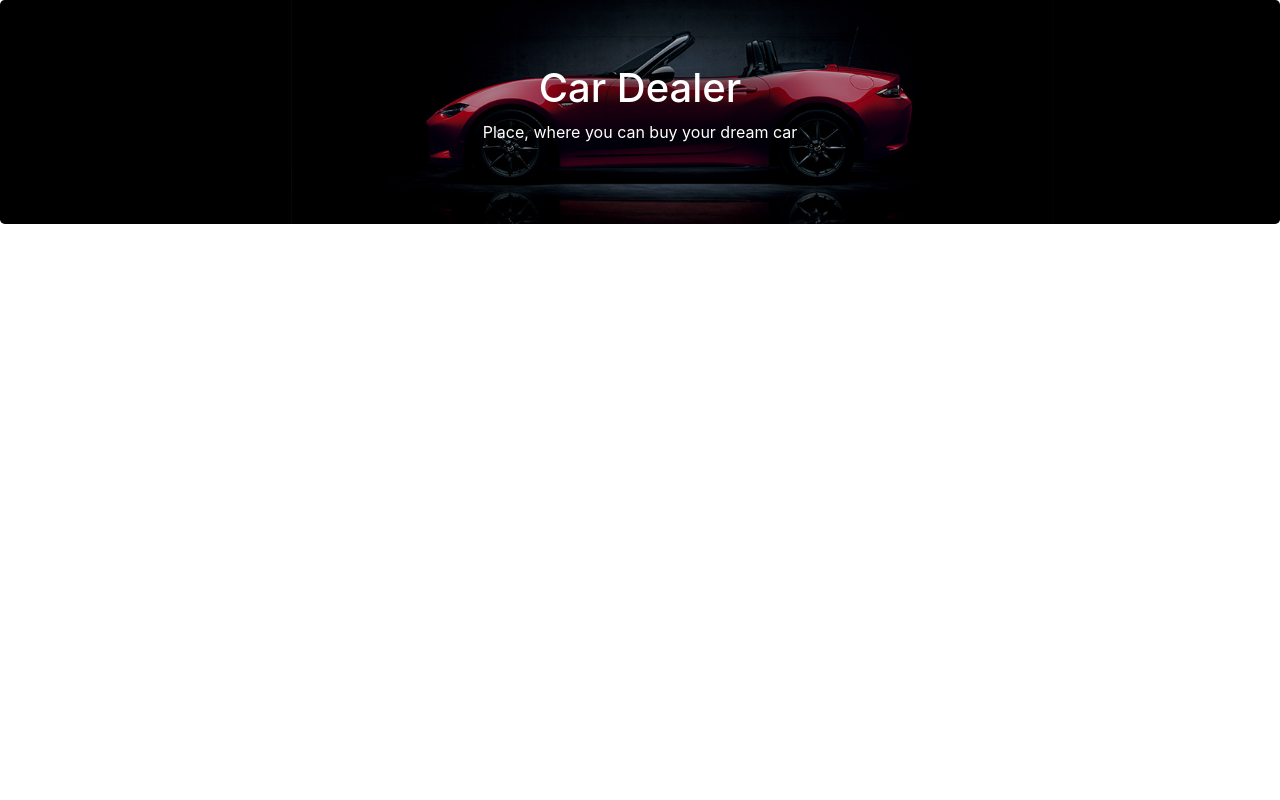
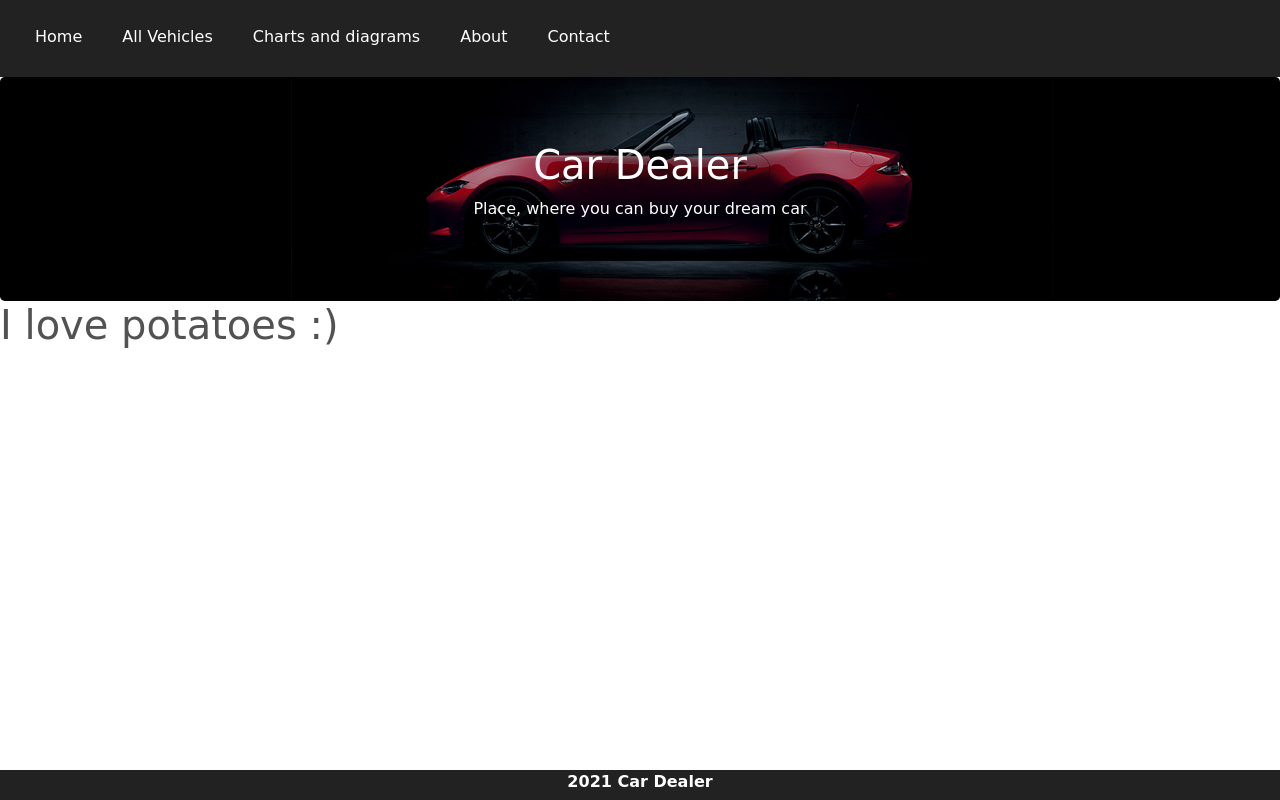
Before and after one commit to c-bool/BAI_komis_samochodowy, a Vue app: page /About in a window 1280 px wide. Built offline with nearby package versions, Linux system fonts and the light colour scheme.

Commit message:
Navbar with vue router added

```diff
--- a/package.json
+++ b/package.json
@@ -16,6 +16,7 @@
     "chart.js": "^3.1.1",
     "core-js": "^3.6.5",
     "vue": "^3.0.0",
+    "vue-router": "^4.0.6",
     "vue-template-compiler": "^2.6.12"
   },
   "devDependencies": {
@@ -25,7 +26,8 @@
     "@vue/compiler-sfc": "^3.0.0",
     "babel-eslint": "^10.1.0",
     "eslint": "^6.7.2",
-    "eslint-plugin-vue": "^7.0.0"
+    "eslint-plugin-vue": "^7.0.0",
+    "vue-loader-v16": "^16.0.0-beta.5.4"
   },
   "eslintConfig": {
     "root": true,
--- a/src/App.vue
+++ b/src/App.vue
@@ -1,18 +1,28 @@
 <template>
-  <div id="app">
+  <body>
+    <header>
+      <Navbar />
+    </header>
     <Header />
-  </div>
+    <router-view></router-view>
+    <Footer />
+  </body>
 </template>
+
 
 <script>
 import Header from "./components/Header.vue";
+import Footer from "./components/Footer.vue";
+import Navbar from "./components/Navbar.vue";
 
 export default {
-  name: 'App',
+  name: "App",
   components: {
-    Header
-  }
-}
+    Header,
+    Footer,
+    Navbar,
+  },
+};
 </script>
 
 
@@ -24,9 +34,22 @@ html {
 }
 body {
   margin-bottom: 60px;
+  font-family: "Comic Sans MS", "Comic Sans", cursive;
   color: #000000ad;
 }
 button {
   color: #000000ad;
 }
+
+* {
+  margin: 0;
+  padding: 0;
+  box-sizing: border-box;
+}
+
+header {
+  width: 100vw;
+  background-color: #222;
+  padding: 15px;
+}
 </style>
--- /dev/null
+++ b/src/components/About.vue
@@ -0,0 +1,3 @@
+<template>
+    <h1>I love potatoes :)</h1>
+</template>
--- /dev/null
+++ b/src/components/AllVehicles.vue
@@ -0,0 +1,3 @@
+<template>
+    <h1>Display all vehicles...</h1>
+</template>
--- /dev/null
+++ b/src/components/ChartsAndDiagrams.vue
@@ -0,0 +1,4 @@
+
+<template>
+    <h1>Charts And Diagrams -> Work in progress</h1>
+</template>
--- /dev/null
+++ b/src/components/Contact.vue
@@ -0,0 +1,3 @@
+<template>
+    <h1>Contacts -> Work in progress</h1>
+</template>
--- a/src/components/Footer.vue
+++ b/src/components/Footer.vue
@@ -11,17 +11,19 @@
   position: absolute;
   bottom: 0;
   width: 100%;
-  height: 60px;
-  background-color: #41608c;
+  height: 30px;
+  background-color: #222;
 }
 
 .container .text-muted {
-  margin: 20px 0;
-  color: white !important;
+  margin: 0 0;
+  color: rgb(255, 255, 255) !important;
+  text-align: center;
+  font-weight: bold;
 }
 
 .footer > .container {
-  padding-right: 15px;
-  padding-left: 15px;
+  padding-right: auto;
+  padding-left: auto;
 }
 </style>
--- /dev/null
+++ b/src/components/Home.vue
@@ -0,0 +1,3 @@
+<template>
+    <h1>I'm home!</h1>
+</template>
--- /dev/null
+++ b/src/components/Navbar.vue
@@ -0,0 +1,36 @@
+<template>
+  <nav>
+    <div class="menu-item"><a href="#"><router-link to="/">Home</router-link></a></div>
+    <div class="menu-item"><a href="#"><router-link to="/AllVehicles">All Vehicles</router-link></a></div>
+    <div class="menu-item"><a href="#"><router-link to="/ChartsAndDiagrams">Charts and diagrams</router-link></a></div>
+    <div class="menu-item"><a href="#"><router-link to="/About">About</router-link></a></div>
+    <div class="menu-item"><a href="#"><router-link to="/Contact">Contact</router-link></a></div>
+  </nav>
+</template>
+
+<style>
+nav {
+  display: inline-block;
+  align-items: center;
+  justify-content: center;
+}
+nav .menu-item {
+  display: inline-block;
+  color: #fff;
+  padding: 10px 20px;
+  position: relative;
+  text-align: center;
+  border-bottom: 3px solid transparent;
+
+  transition: 0.4s;
+}
+nav .menu-item.active,
+nav .menu-item:hover {
+  background-color: #444;
+  border-bottom-color: #a32424;
+}
+nav .menu-item a {
+  color: inherit;
+  text-decoration: none;
+}
+</style>
```
Also changed, not shown: src/main.js (+22 -1 lines), 1 other file (tests, documents, lock files or other folders).
